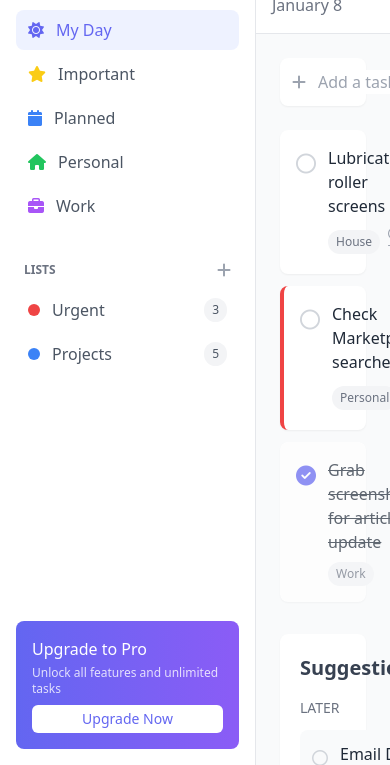
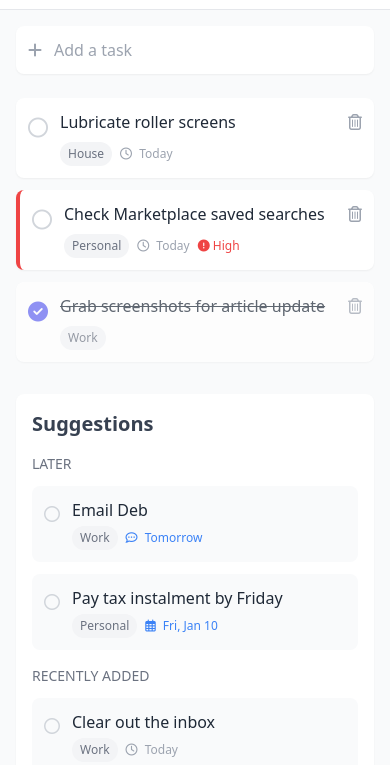
Before and after one commit to king-Carter/todoApp, a plain HTML site: page index.html in a window 390 px wide. Shown: the part 79-844 px from the top of the page. Drawn offline with nearby package versions, Linux system fonts and the light colour scheme.

Commit message:
Update index.html

```diff
--- a/index.html
+++ b/index.html
@@ -23,15 +23,25 @@
     </script>
 </head>
 <body class="bg-gray-50 font-sans">
+    <!-- Mobile Menu Button (hidden on desktop) -->
+    <button id="mobile-menu-button" class="md:hidden fixed top-4 left-4 z-50 p-2 rounded-full bg-white shadow-lg text-primary">
+        <i class="fas fa-bars text-xl"></i>
+    </button>
+
     <div class="flex h-screen overflow-hidden">
-        <!-- Sidebar -->
-        <div class="w-64 bg-white border-r border-gray-200 flex flex-col">
+        <!-- Sidebar - Hidden on mobile by default -->
+        <div id="sidebar" class="fixed md:relative z-40 w-64 bg-white border-r border-gray-200 flex flex-col transform -translate-x-full md:translate-x-0 transition-transform duration-300 h-full">
+            <!-- Close button for mobile -->
+            <button id="close-sidebar" class="md:hidden absolute top-2 right-2 p-1 text-gray-500 hover:text-primary">
+                <i class="fas fa-times text-xl"></i>
+            </button>
+
             <!-- Account Section -->
             <div class="p-4 flex items-center space-x-3 border-b border-gray-200">
                 <div class="w-10 h-10 rounded-full bg-gradient-to-r from-primary to-accent flex items-center justify-center text-white font-bold">JD</div>
                 <div>
                     <p class="font-medium">John Doe</p>
-                    <p class="text-xs text-gray-500">Free Plan</p>
+                    <p class="text-xs text-gray-500">john@example.com</p>
                 </div>
             </div>
 
@@ -63,7 +73,7 @@
                 <!-- Lists Section -->
                 <div class="mt-8">
                     <div class="flex items-center justify-between px-2 mb-2">
-                        <h3 class="text-xs font-semibold text-gray-500 uppercase">Lists</h3>
+                        <h3 class="text-xs font-semibold text-gray-500 uppercase">My Lists</h3>
                         <button class="text-gray-400 hover:text-primary">
                             <i class="fas fa-plus"></i>
                         </button>
@@ -85,13 +95,6 @@
                         </button>
                     </div>
                 </div>
-            </div>
-
-            <!-- Upgrade Banner -->
-            <div class="p-4 bg-gradient-to-r from-primary to-secondary text-white rounded-lg m-4">
-                <h4 class="font-medium mb-1">Upgrade to Pro</h4>
-                <p class="text-xs opacity-80 mb-2">Unlock all features and unlimited tasks</p>
-                <button class="w-full bg-white text-primary text-sm py-1 px-3 rounded-md font-medium">Upgrade Now</button>
             </div>
         </div>
 
@@ -115,7 +118,7 @@
             </header>
 
             <!-- Content Area -->
-            <main class="flex-1 overflow-y-auto p-6 bg-gray-50">
+            <main class="flex-1 overflow-y-auto p-4 md:p-6 bg-gray-50">
                 <!-- Add Task -->
                 <div class="mb-6 flex items-center bg-white p-3 rounded-lg shadow-sm">
                     <button class="text-gray-400 mr-3">
@@ -127,42 +130,42 @@
                 <!-- Tasks List -->
                 <div class="space-y-3 mb-8">
                     <!-- Task Item -->
-                    <div class="flex items-start p-4 bg-white rounded-lg shadow-sm hover:shadow transition-all duration-200">
+                    <div class="flex items-start p-3 md:p-4 bg-white rounded-lg shadow-sm hover:shadow transition-all duration-200">
                         <button class="mt-1 mr-3 text-gray-300 hover:text-primary">
                             <i class="far fa-circle text-xl"></i>
                         </button>
                         <div class="flex-1">
                             <p class="text-gray-800">Lubricate roller screens</p>
-                            <div class="flex items-center mt-2 space-x-2">
+                            <div class="flex items-center mt-2 space-x-2 flex-wrap">
                                 <span class="text-xs text-gray-500 bg-gray-100 px-2 py-1 rounded-full">House</span>
                                 <span class="text-xs text-gray-400"><i class="far fa-clock mr-1"></i> Today</span>
                             </div>
                         </div>
-                        <button class="text-gray-400 hover:text-red-500">
+                        <button class="text-gray-400 hover:text-red-500 ml-2">
                             <i class="far fa-trash-alt"></i>
                         </button>
                     </div>
 
                     <!-- Task Item with Priority -->
-                    <div class="flex items-start p-4 bg-white rounded-lg shadow-sm hover:shadow transition-all duration-200 border-l-4 border-red-500">
+                    <div class="flex items-start p-3 md:p-4 bg-white rounded-lg shadow-sm hover:shadow transition-all duration-200 border-l-4 border-red-500">
                         <button class="mt-1 mr-3 text-gray-300 hover:text-primary">
                             <i class="far fa-circle text-xl"></i>
                         </button>
                         <div class="flex-1">
                             <p class="text-gray-800">Check Marketplace saved searches</p>
-                            <div class="flex items-center mt-2 space-x-2">
+                            <div class="flex items-center mt-2 space-x-2 flex-wrap">
                                 <span class="text-xs text-gray-500 bg-gray-100 px-2 py-1 rounded-full">Personal</span>
                                 <span class="text-xs text-gray-400"><i class="far fa-clock mr-1"></i> Today</span>
                                 <span class="text-xs text-red-500"><i class="fas fa-exclamation-circle"></i> High</span>
                             </div>
                         </div>
-                        <button class="text-gray-400 hover:text-red-500">
+                        <button class="text-gray-400 hover:text-red-500 ml-2">
                             <i class="far fa-trash-alt"></i>
                         </button>
                     </div>
 
                     <!-- Completed Task -->
-                    <div class="flex items-start p-4 bg-white rounded-lg shadow-sm opacity-70">
+                    <div class="flex items-start p-3 md:p-4 bg-white rounded-lg shadow-sm opacity-70">
                         <button class="mt-1 mr-3 text-primary">
                             <i class="fas fa-check-circle text-xl"></i>
                         </button>
@@ -172,14 +175,14 @@
                                 <span class="text-xs text-gray-500 bg-gray-100 px-2 py-1 rounded-full">Work</span>
                             </div>
                         </div>
-                        <button class="text-gray-400 hover:text-red-500">
+                        <button class="text-gray-400 hover:text-red-500 ml-2">
                             <i class="far fa-trash-alt"></i>
                         </button>
                     </div>
                 </div>
 
                 <!-- Suggestions Section -->
-                <div class="bg-white rounded-lg p-5 shadow-sm">
+                <div class="bg-white rounded-lg p-4 md:p-5 shadow-sm">
                     <h2 class="text-xl font-semibold text-gray-700 mb-4">Suggestions</h2>
 
                     <div class="grid md:grid-cols-2 gap-4">
@@ -193,7 +196,7 @@
                                     </button>
                                     <div class="flex-1">
                                         <p class="text-gray-800">Email Deb</p>
-                                        <div class="flex items-center mt-1 space-x-2">
+                                        <div class="flex items-center mt-1 space-x-2 flex-wrap">
                                             <span class="text-xs text-gray-500 bg-gray-100 px-2 py-1 rounded-full">Work</span>
                                             <span class="text-xs text-blue-500"><i class="far fa-comment-dots mr-1"></i> Tomorrow</span>
                                         </div>
@@ -206,7 +209,7 @@
                                     </button>
                                     <div class="flex-1">
                                         <p class="text-gray-800">Pay tax instalment by Friday</p>
-                                        <div class="flex items-center mt-1 space-x-2">
+                                        <div class="flex items-center mt-1 space-x-2 flex-wrap">
                                             <span class="text-xs text-gray-500 bg-gray-100 px-2 py-1 rounded-full">Personal</span>
                                             <span class="text-xs text-blue-500"><i class="far fa-calendar-alt mr-1"></i> Fri, Jan 10</span>
                                         </div>
@@ -236,5 +239,29 @@
             </main>
         </div>
     </div>
+
+    <script>
+        // Mobile sidebar toggle
+        const mobileMenuButton = document.getElementById('mobile-menu-button');
+        const sidebar = document.getElementById('sidebar');
+        const closeSidebar = document.getElementById('close-sidebar');
+
+        mobileMenuButton.addEventListener('click', () => {
+            sidebar.classList.remove('-translate-x-full');
+        });
+
+        closeSidebar.addEventListener('click', () => {
+            sidebar.classList.add('-translate-x-full');
+        });
+
+        // Close sidebar when clicking outside on mobile
+        document.addEventListener('click', (e) => {
+            if (window.innerWidth < 768 &&
+                !sidebar.contains(e.target) &&
+                e.target !== mobileMenuButton) {
+                sidebar.classList.add('-translate-x-full');
+            }
+        });
+    </script>
 </body>
 </html>
```
